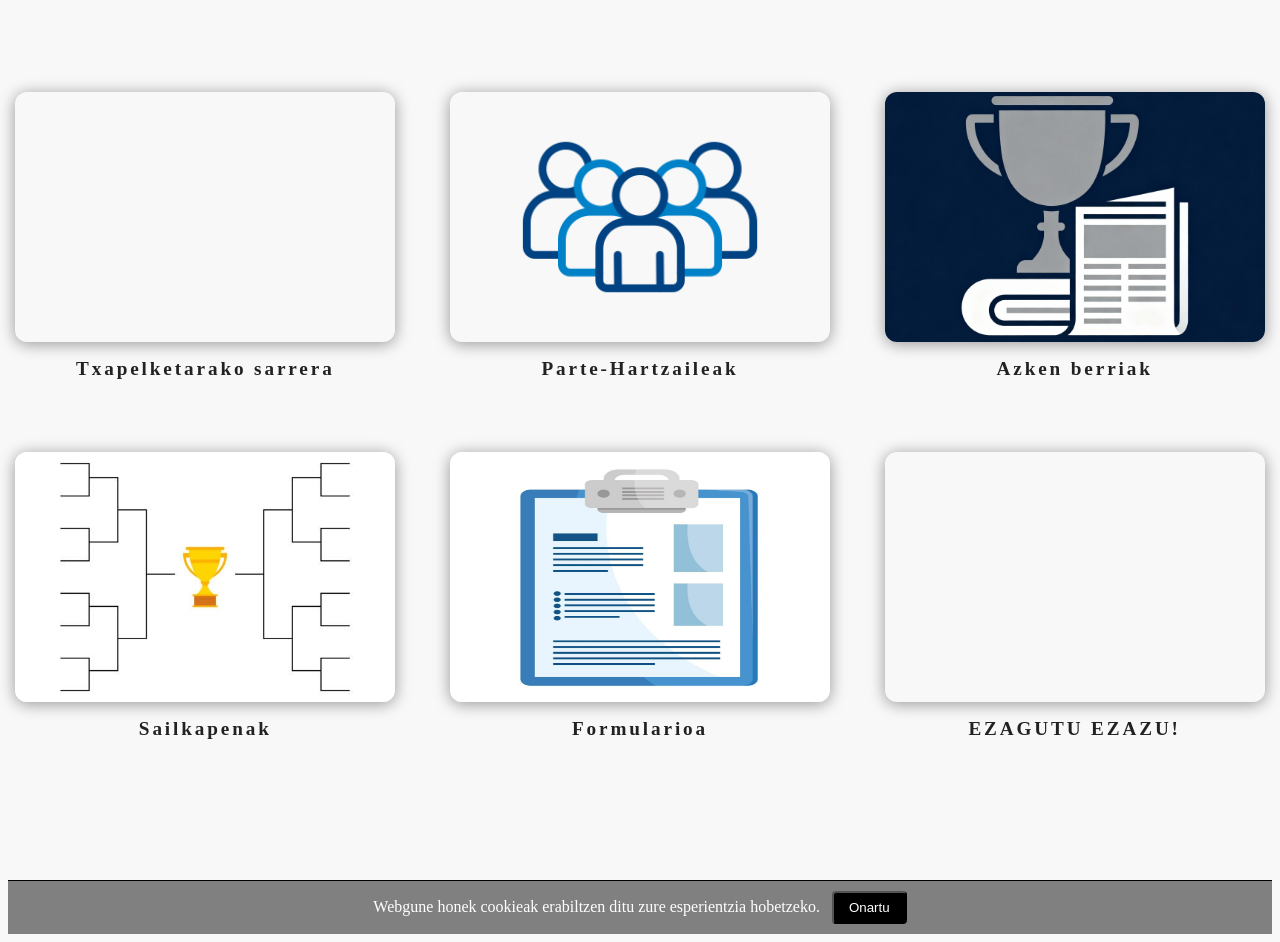
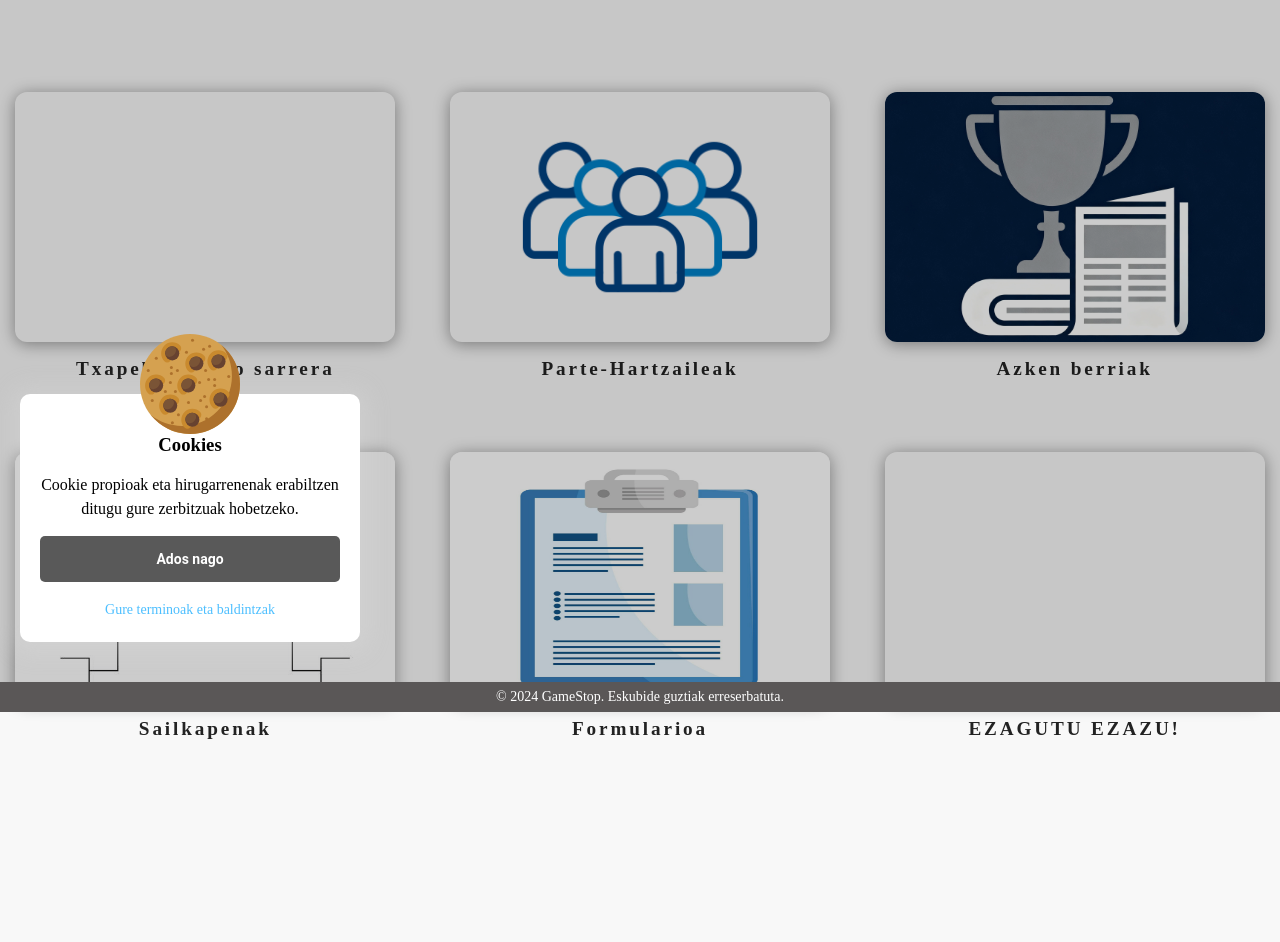
Before and after one commit to gmarotor20/LEN, a plain HTML site: page index.html in a window 1280 px wide. Shown: the part 88-1030 px from the top of the page. After the commit the page ends 868 px from the top, so only its background shows below. Drawn offline with Linux system fonts and the light colour scheme.

Commit message:
Mejora de cookies + Derechos (CopyRight)
Se ha añadido el texto de cookies y una nueva de hojas de estilos, se ha generado un script para que funcione la aceptación de las cookies

```diff
--- /dev/null
+++ b/cookies/cookiesAlert.js
@@ -0,0 +1,20 @@
+//no hemos dado clase(resumen: hace que las cookies se quiten)
+const botonAceptarCookies = document.getElementById('btn-aceptar-cookies');
+const avisoCookies = document.getElementById('aviso-cookies');
+const fondoAvisoCookies = document.getElementById('fondo-aviso-cookies');
+
+dataLayer = [];
+
+// Mostrar el aviso de cookies siempre que se cargue la página
+avisoCookies.classList.add('activo');
+fondoAvisoCookies.classList.add('activo');
+
+// Agregar evento al botón para aceptar cookies
+botonAceptarCookies.addEventListener('click', () => {
+    // Ocultar el aviso cuando se hace clic en aceptar
+    avisoCookies.classList.remove('activo');
+    fondoAvisoCookies.classList.remove('activo');
+
+    // Registrar el evento de aceptación de cookies
+    dataLayer.push({'event': 'cookies-aceptadas'});
+});
--- /dev/null
+++ b/css/cookies.css
@@ -0,0 +1,177 @@
+.aviso-cookies {
+    z-index: 100;
+    /* Asegúrate de que esté por encima del footer */
+    display: none;
+    background: #fff;
+    padding: 20px;
+    width: calc(100% - 40px);
+    max-width: 300px;
+    line-height: 150%;
+    border-radius: 10px;
+    position: fixed;
+    bottom: 70px;
+    /* Ajustar para que no se superponga con el footer */
+    left: 20px;
+    box-shadow: 0px 2px 20px 10px rgba(222, 222, 222, .25);
+    text-align: center;
+}
+
+.aviso-cookies.activo {
+    display: block;
+}
+
+/* Estilos adicionales de .aviso-cookies */
+.aviso-cookies .galleta {
+    max-width: 100px;
+    position: absolute;
+    top: -60px;
+    left: calc(50% - 50px);
+}
+
+.aviso-cookies .titulo,
+.aviso-cookies .parrafo {
+    margin-bottom: 15px;
+}
+
+.aviso-cookies .boton {
+    width: 100%;
+    background: #595959;
+    border: none;
+    color: #fff;
+    font-family: 'Roboto', sans-serif;
+    text-align: center;
+    padding: 15px 20px;
+    font-weight: 700;
+    cursor: pointer;
+    transition: .3s ease all;
+    border-radius: 5px;
+    margin-bottom: 15px;
+    font-size: 14px;
+}
+
+.aviso-cookies .boton:hover {
+    background: #000;
+}
+
+.aviso-cookies .enlace {
+    color: #4DBFFF;
+    text-decoration: none;
+    font-size: 14px;
+}
+
+.aviso-cookies .enlace:hover {
+    text-decoration: underline;
+}
+
+.fondo-aviso-cookies {
+    display: none;
+    background: rgba(0, 0, 0, .20);
+    z-index: 99;
+    position: fixed;
+    width: 100vw;
+    height: 100vh;
+    top: 0;
+    left: 0;
+}
+
+.fondo-aviso-cookies.activo {
+    display: block;
+}
+
+body.ck.av {
+    background: #f2f2f2;
+    font-family: 'Roboto', sans-serif;
+}
+
+
+/* fin cookies */
+
+/*Cookies aviso*/
+
+body.cookies {
+    font-family: Arial, sans-serif;
+    margin: 0;
+    padding: 0;
+    margin-top: 5%;
+    margin-bottom: 7%;
+    background-color: #f4f4f4;
+    color: #333;
+}
+
+.container1 {
+    padding: 10%;
+    max-width: 1100px;
+    margin: 20px auto;
+    margin-bottom: 10%;
+    padding: 20px;
+    margin-top: 10%;
+    background-color: white;
+    box-shadow: 0 4px 8px rgba(0, 0, 0, 0.1);
+
+}
+
+.container1 h2 {
+    color: #4286e0;
+}
+
+
+.container1 p {
+    line-height: 1.6;
+}
+
+.container1 ul {
+    margin-left: 20px;
+}
+
+footer.ck {
+    text-align: center;
+    background-color: #7e867e;
+    color: white;
+    width: 100%;
+    z-index: 1;
+    margin-top: 10px;
+    position: fixed;
+    /* Fijo en la página */
+    bottom: 0;
+    /* Siempre en la parte inferior */
+    left: 0;
+    width: 100%;
+    background-color: #5a5757;
+    /* Color de fondo del footer */
+    color: white;
+    /* Color del texto */
+    text-align: center;
+    /* Centrar el texto */
+    padding: 7px 0;
+    /* Espacio interno en la parte superior e inferior */
+    font-size: 14px;
+    /* Tamaño de la fuente */
+    z-index: 100;
+}
+
+.btn-index {
+    background-color: #4286e0;
+    /* Color de fondo verde */
+    color: white;
+    /* Color del texto */
+    padding: 10px 20px;
+    /* Espaciado interno */
+    border: none;
+    /* Sin bordes */
+    border-radius: 5px;
+    /* Bordes redondeados */
+    cursor: pointer;
+    /* Cambia el cursor cuando pasas sobre el botón */
+    font-size: 16px;
+    /* Tamaño del texto */
+    text-decoration: none;
+    /* Quita el subrayado del enlace */
+    display: inline-block;
+    /* Permite que el botón se comporte como un botón real */
+}
+
+/* Estilo para cuando se pasa el ratón por encima */
+.btn-index:hover {
+    background-color: #1162cc;
+    /* Color más oscuro al pasar el ratón */
+}
--- a/css/style.css
+++ b/css/style.css
@@ -112,25 +112,3 @@ background-repeat: no-repeat;
   background-repeat: no-repeat;
 
 }
-
-.cookie-caja{
-
-  width: cover;
-  background: grey;
-  color: white;
-  border-top: 1px solid #000000;
-  margin-top: 108px;
-  padding: 10px;
-  text-align: center;
-
-}
-
-#cookie-boton button{
-
-  background: #000000;
-  color: #fff;
-  padding: 7px 15px;
-  margin-left: 8px;
-  border-radius: 4px;
-  cursor: pointer;
-}
--- a/index.html
+++ b/index.html
@@ -1,14 +1,14 @@
 <!DOCTYPE html>
 <html>
+
 <head>
     <meta charset='utf-8'>
     <title>GameStop</title>
     <link rel="stylesheet" href="css/style.css">
     <link rel="icon" href="img/favicon.ico">
-</head>
+    <link rel="stylesheet" href="css/cookies.css">
 
     <header class="header">
-
         <h1>GameStop</h1>
 
         <nav class="navegador">
@@ -25,19 +25,14 @@
                 <img src="img/youtube.png" width="40" height="40" alt="Youtube">
             </a>
         </nav>
-
     </header>
 
-<body>
-
     <div class="contenedor">
-
         <div class="bloque">
             <a href="paginas/txapelketa.html">
                 <div class="caja-texto"></div>
             </a>
             <div class="caja-titulo">Txapelketarako sarrera</div>
-
         </div>
 
         <div class="bloque">
@@ -65,20 +60,28 @@
         </div>
 
         <div class="bloque">
-        <div id="conocenos"  class="caja-texto"></div>
+            <div id="conocenos" class="caja-texto"></div>
             <div class="caja-titulo">EZAGUTU EZAZU!</div>
         </div>
-
     </div>
 
+    <!-- Aviso de Cookies -->
+    <div class="aviso-cookies" id="aviso-cookies">
+        <img class="galleta" src="img/cookie.svg" alt="Galleta">
+        <h3 class="titulo">Cookies</h3>
+        <p class="parrafo">Cookie propioak eta hirugarrenenak erabiltzen ditugu gure zerbitzuak hobetzeko.</p>
+
+        <button class="boton" id="btn-aceptar-cookies">Ados nago</button>
+        <a class="enlace" href="cookies/avisoDeCookies.html">Gure terminoak eta baldintzak</a>
+    </div>
+    <div class="fondo-aviso-cookies" id="fondo-aviso-cookies"></div>
+
+     <footer class="ck">
+        &copy; 2024 GameStop. Eskubide guztiak erreserbatuta.
+    </footer>
+
+    <!--Ejecuta el script de las cookies -->
+    <script src="cookies/cookiesAlert.js"></script>
 </body>
 
-    <footer>
-        <div id="cookie-boton" class="cookie-caja">
-        Webgune honek cookieak erabiltzen ditu zure esperientzia hobetzeko.
-        <button>Onartu</button>
-        </div>
-
-    </footer>
-
 </html>
```
Also changed, not shown: cookies/avisoDeCookies.html (added, +70 -0 lines), img/cookie.svg (added). Lines whose indentation alone changed are shown as unchanged.
